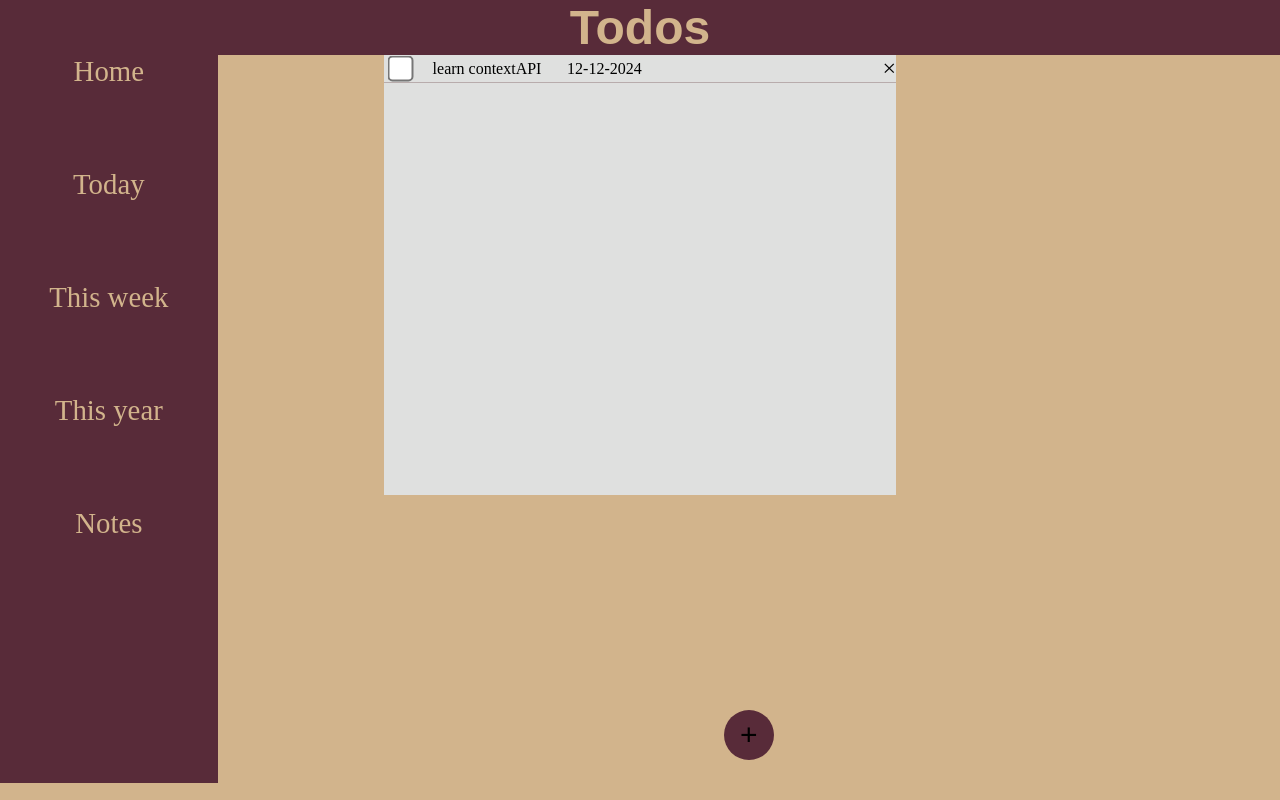
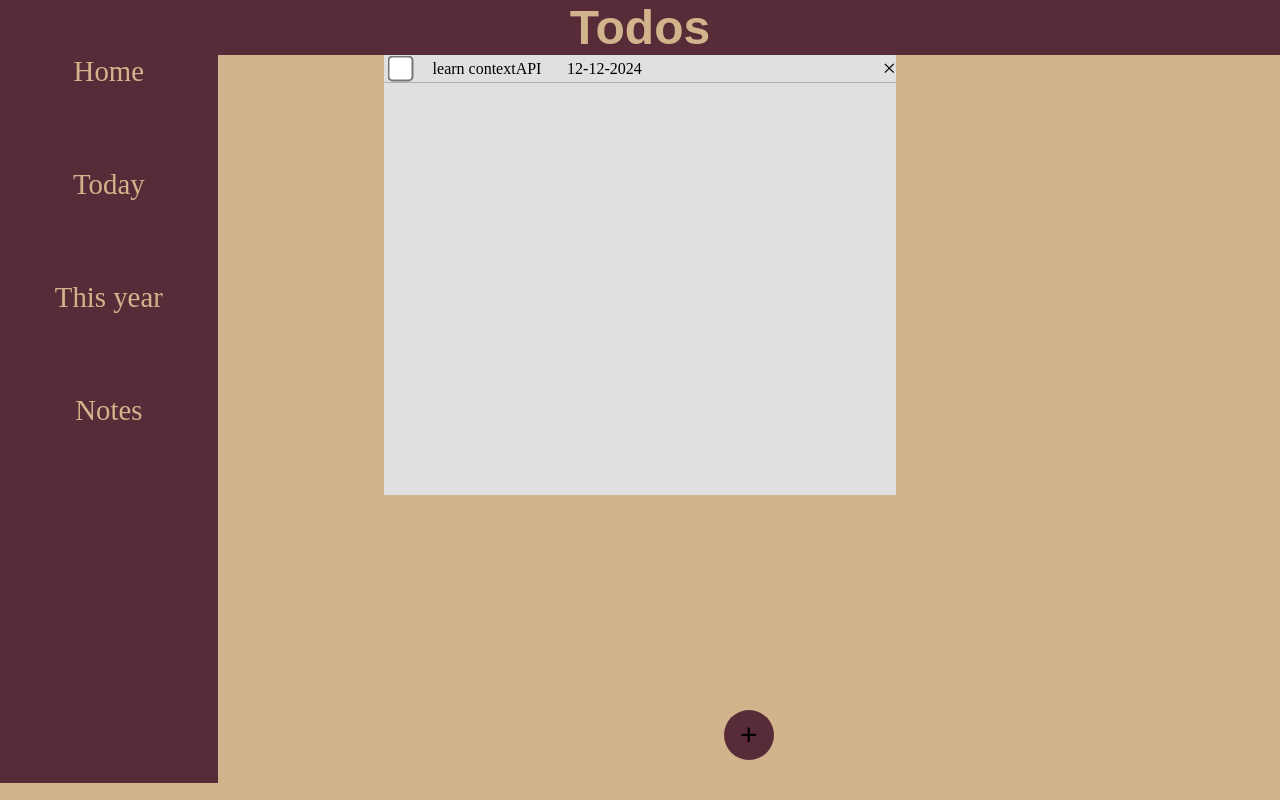
Before and after one commit to silanurs/todo-list, a React (Vite) app: page / in a window 1280 px wide. Built offline with nearby package versions, Linux system fonts and the light colour scheme.

Commit message:
add routes

```diff
--- a/src/App.jsx
+++ b/src/App.jsx
@@ -1,9 +1,8 @@
-import {Link} from 'react-router-dom'
-import Todos from './components/todos';
+import Menu from './components/menu';
 import Header from './components/header';
 import { useState } from 'react';
 import Forms from './components/formModal';
-import dateFormat, { masks } from "dateformat";
+import dateFormat from "dateformat";
 
 
 import './App.css'
@@ -13,6 +12,8 @@ import './App.css'
   const [id, setId]= useState(2)
   const [todos, setTodos] = useState([{id:1, description:"learn contextAPI", date:"12-12-2024", priority:"Low"}]);
   const [info, setInfo] = useState({ });
+  const [notes, setNotes] = useState([])
+  const [note, setNote]=useState("")
 
 
   const handleChange = (e)=>{
@@ -27,7 +28,7 @@ import './App.css'
   const handleDate = (e)=>{
     const name=e.target.name;
     const value = e.target.value;
-    setInfo(inputs=>({...inputs, [name]: dateFormat(new Date(value), "mediumDate")}))
+    setInfo(inputs=>({...inputs, [name]: dateFormat(value, "mediumDate")}))
     console.log(value)
   }
 
@@ -41,19 +42,26 @@ import './App.css'
     } else {
       setId(x=>x+1)
       setTodos([...todos, info])
-      console.log(todos)
       closeModal()
       setInfo({id:id, description:"", date:"", priority:""})
     }
 
 }
+const addNote = (e)=>{
+  const value = e.target.value;
+  setNote(value);
+}
+const submitNote = ()=>{
+setNotes([...notes, note]);
+closeModal();
+}
   return (
     <div>
       <Header/>
+      <Menu todos={todos} setModalOpen={setModalOpen}/>
       <div className="flex">
-      <Todos todos={todos} setModalOpen={setModalOpen}/>
-
-      {modalOpen && (<Forms closeModalProp={closeModal} handleChange={handleChange} handleSubmit={handleSubmit} handleId={handleId} handleDate={handleDate}/>)}
+      {modalOpen && (<Forms closeModalProp={closeModal} handleChange={handleChange} handleSubmit={handleSubmit} handleId={handleId}
+       handleDate={handleDate} addNote={addNote} submitNote={submitNote}/>)}
       </div>
     </div>
   );
--- a/src/components/formModal.jsx
+++ b/src/components/formModal.jsx
@@ -1,7 +1,7 @@
 import { useState } from "react"
 import PropTypes from "prop-types"
 
-const Forms = ({closeModalProp, handleChange, handleSubmit, handleDate})=>{
+const Forms = ({closeModalProp, handleChange, handleSubmit, handleDate, addNote, submitNote})=>{
     const [isActive, setIsActive] = useState(true);
     return (
         <div className="modal-container">
@@ -9,7 +9,8 @@ const Forms = ({closeModalProp, handleChange, handleSubmit, handleDate})=>{
                 <h2 onClick={()=>setIsActive(true)}>To-do</h2>
                 <h2 onClick={()=>setIsActive(false)}>Note</h2>
             </section>
-            {isActive ? (<TodoForm closeModal={closeModalProp} handleChange={handleChange} handleSubmit={handleSubmit} handleDate={handleDate}/>) : (<NoteForm closeModal={closeModalProp}/>) }
+            {isActive ? (<TodoForm closeModal={closeModalProp} handleChange={handleChange} handleSubmit={handleSubmit} handleDate={handleDate}/>) :
+            (<NoteForm closeModal={closeModalProp} addNote={addNote} submitNote={submitNote}/>) }
 
         </div>
     )
@@ -19,7 +20,9 @@ Forms.propTypes={
     closeModalProp:PropTypes.func,
     handleChange:PropTypes.func,
     handleSubmit:PropTypes.func,
-    handleDate:PropTypes.func
+    handleDate:PropTypes.func,
+    addNote:PropTypes.func,
+    submitNote:PropTypes.func
 }
 
 
@@ -52,7 +55,7 @@ TodoForm.propTypes={
     handleSubmit:PropTypes.func,
     handleDate:PropTypes.func
 }
-const NoteForm = ({closeModal})=>{
+const NoteForm = ({closeModal, addNote, submitNote})=>{
     return (
         <div className="note-form">
            <div className="note-form-header" onClick={closeModal}>
@@ -60,16 +63,18 @@ const NoteForm = ({closeModal})=>{
            </div>
            <div className="note-form-main">
               <form>
-                 <textarea name="note" id="note"></textarea>
+                 <textarea name="note" id="note" onChange={addNote}></textarea>
               </form>
            </div>
            <div className="note-form-footer">
-              <button type="button" onClick={closeModal}>ADD NOTE</button>
+              <button type="button" onClick={submitNote}>ADD NOTE</button>
            </div>
         </div>
     )
 }
 NoteForm.propTypes = {
-    closeModal:PropTypes.func
+    closeModal:PropTypes.func,
+    addNote:PropTypes.func,
+    submitNote:PropTypes.func
 }
 export default Forms
--- a/src/components/menu.jsx
+++ b/src/components/menu.jsx
@@ -1,13 +1,27 @@
+import {Routes, Route, Link} from 'react-router-dom'
+import Todos from './todos';
+import Notes from './notes';
+import PropTypes from 'prop-types'
+const Menu = ({todos, setModalOpen}) => {
+    return (
+        <>
+        <nav>
+            <Link to="/">Home</Link>
+            <Link to="/Today">Today</Link>
+            <Link to="/Year">This year</Link>
+            <Link to="/Notes">Notes</Link>
+        </nav>
+        <Routes>
+            <Route path="/" element={<Todos todos={todos} setModalOpen={setModalOpen}></Todos>}></Route>
+            <Route path="/Today"></Route>
+            <Route path="/Notes" element={<Notes></Notes>}></Route>
+        </Routes>
+        </>
 
-const Menu = () => {
-    return (
-        <nav>
-            <a href="home">Home</a>
-            <a href="today">Today</a>
-            <a href="week">This week</a>
-            <a href="year">This year</a>
-            <a href="notes">Notes</a>
-        </nav>
     )
 }
+Menu.propTypes={
+    todos:PropTypes.array,
+    setModalOpen:PropTypes.func
+}
 export default Menu;
--- /dev/null
+++ b/src/components/notes.jsx
@@ -0,0 +1,4 @@
+const Notes=()=>{
+
+}
+export default Notes;
--- a/src/components/todos.jsx
+++ b/src/components/todos.jsx
@@ -1,5 +1,5 @@
 import List from "./todoList"
-import Menu from "./menu"
+
 import PropTypes from "prop-types"
 
 
@@ -8,7 +8,7 @@ const Todos = ({todos, setModalOpen}) =>{
 
     return (
         <main>
-            <Menu/>
+
             <div id="todo-container">
             <List todos={todos}/>
             </div>
--- a/src/main.jsx
+++ b/src/main.jsx
@@ -1,12 +1,15 @@
 import React from 'react'
 import ReactDOM from 'react-dom/client'
 import App from './App';
+import { BrowserRouter } from 'react-router-dom';
 
-import { createBrowserRouter, RouterProvider } from "react-router-dom";
+
 
 
 ReactDOM.createRoot(document.getElementById("root")).render(
   <React.StrictMode>
-     <App />
+    <BrowserRouter>
+       <App />
+    </BrowserRouter>
   </React.StrictMode>
 );
```
